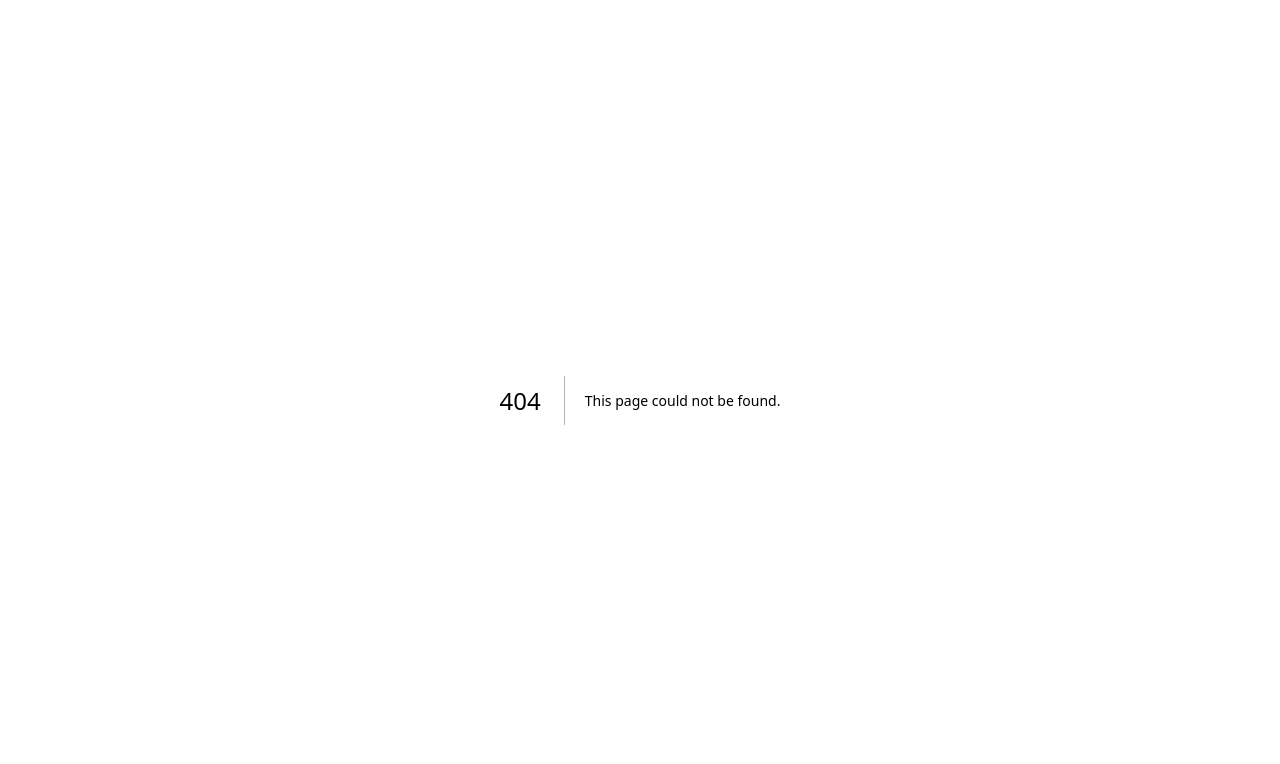
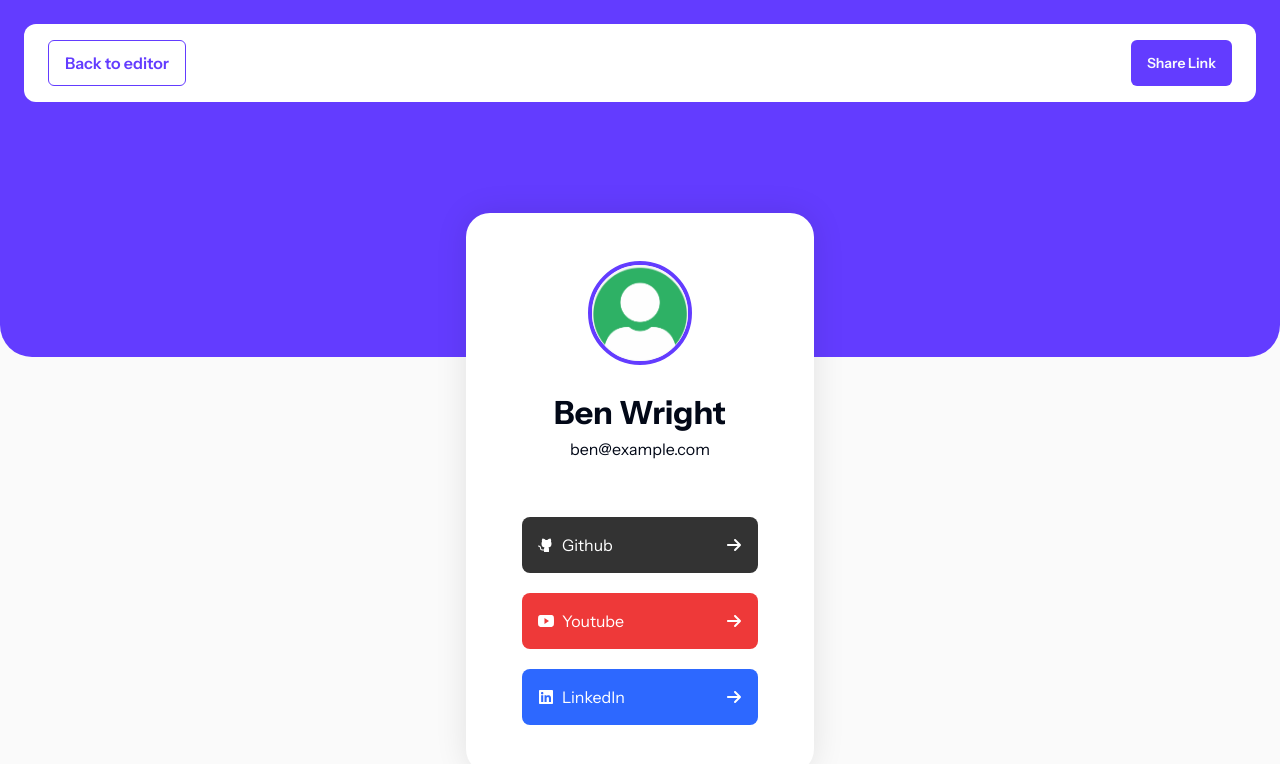
Before and after one commit to kingbary/dev-link, a Next.js app: page /link-preview/1 in a window 1280 px wide. Before the commit this address had no page. Shown: the top 764 px of the page. Built offline with nearby package versions, Linux system fonts and the light colour scheme.

Commit message:
feat: create preview page

```diff
--- /dev/null
+++ b/app/link-preview/[userId]/page.tsx
@@ -0,0 +1,39 @@
+import SocialsCardLink from '@/components/SocialsCardLink'
+import { Button } from '@/components/ui/button'
+import Image from 'next/image'
+import Link from 'next/link'
+import React from 'react'
+import { FaLinkedin } from 'react-icons/fa6'
+import { IoLogoYoutube } from 'react-icons/io5'
+import { PiGithubLogoFill } from 'react-icons/pi'
+
+export default function Page() {
+    return (
+        <div className='bg-lightGray pb-20 min-h-screen'>
+            <div className='sm:bg-secondary px-6 pt-6 pb-4 sm:pb-[255px] rounded-b-[32px]'>
+                <div className='sm:bg-white flex justify-between w-full sm:px-6 py-4 rounded-xl'>
+                    <Link href={"/"} className='flex items-center px-4 font-semibold border border-secondary bg-white hover:bg-lightPurple text-secondary rounded-md h-[46px]'>Back to editor</Link>
+                    <Button className='w-fit  sm:max-w-[114px]'>Share Link</Button>
+                </div>
+            </div>
+            <div className='flex justify-center mt-0 sm:-mt-36'>
+                <div className='sm:bg-white w-full max-w-[348px] flex flex-col justify-center px-14 py-12 rounded-3xl sm:shadow-grayShadow'>
+                    <div className='flex flex-col items-center gap-6 mb-14'>
+                        <div className='flex items-center justify-center size-[104px] border-[4px] border-secondary rounded-full overflow-hidden'>
+                            <Image src={"/assets/images/avatar3.png"} width={104} height={104} alt='' />
+                        </div>
+                        <div>
+                            <h1 className='text-[32px] text-center font-bold'>Ben Wright</h1>
+                            <p className='text-center'>ben@example.com</p>
+                        </div>
+                    </div>
+                    <div className='flex flex-col gap-5'>
+                        <SocialsCardLink bgColor='bg-primary' link='skdskdd' platformName='Github' platformIcon={<PiGithubLogoFill />} />
+                        <SocialsCardLink bgColor='bg-[#EE3939]' link='skdskdd' platformName='Youtube' platformIcon={<IoLogoYoutube />} />
+                        <SocialsCardLink bgColor='bg-[#2D68FF]' link='skdskdd' platformName='LinkedIn' platformIcon={<FaLinkedin />} />
+                    </div>
+                </div>
+            </div>
+        </div>
+    )
+}
--- /dev/null
+++ b/components/SocialsCardLink.tsx
@@ -0,0 +1,19 @@
+import Link from 'next/link'
+import React, { ReactNode } from 'react'
+import { FaArrowRight } from 'react-icons/fa6'
+
+interface SocialsCardLinkProps {
+    link: string,
+    platformIcon: ReactNode,
+    platformName: string,
+    bgColor: string
+}
+
+export default function SocialsCardLink({ link, platformIcon, platformName, bgColor }: SocialsCardLinkProps) {
+    return (
+        <Link href={link} className={`w-full flex items-center justify-between p-4 rounded-lg text-white ${bgColor} hover:opacity-90`}>
+            <span className='flex items-center gap-2'>{platformIcon} {platformName}</span>
+            <FaArrowRight size={16} />
+        </Link>
+    )
+}
--- a/package.json
+++ b/package.json
@@ -14,6 +14,7 @@
     "axios": "^1.7.2",
     "class-variance-authority": "^0.7.0",
     "clsx": "^2.1.1",
+    "firebase": "^10.12.4",
     "lucide-react": "^0.414.0",
     "next": "14.2.5",
     "next-auth": "^4.24.7",
--- a/tailwind.config.ts
+++ b/tailwind.config.ts
@@ -76,6 +76,7 @@ const config = {
       },
       boxShadow: {
         purpleShadow: "0px 0px 32px 0px rgba(99, 60, 255, 0.25)",
+        grayShadow: "0px 0px 32px 0px rgba(0, 0, 0, 0.10)",
       },
     },
   },
```
Also changed, not shown: public/assets/images/avatar3.png (added), 1 other file (tests, documents, lock files or other folders).
